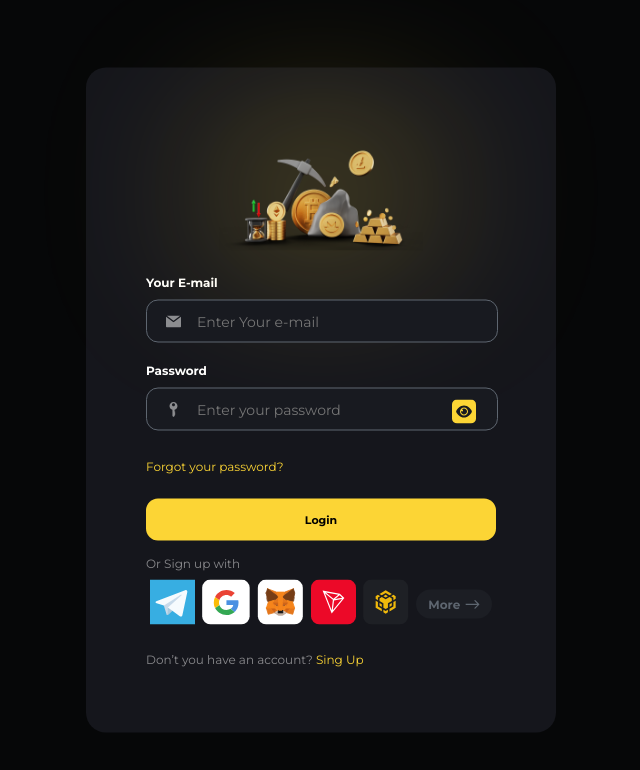
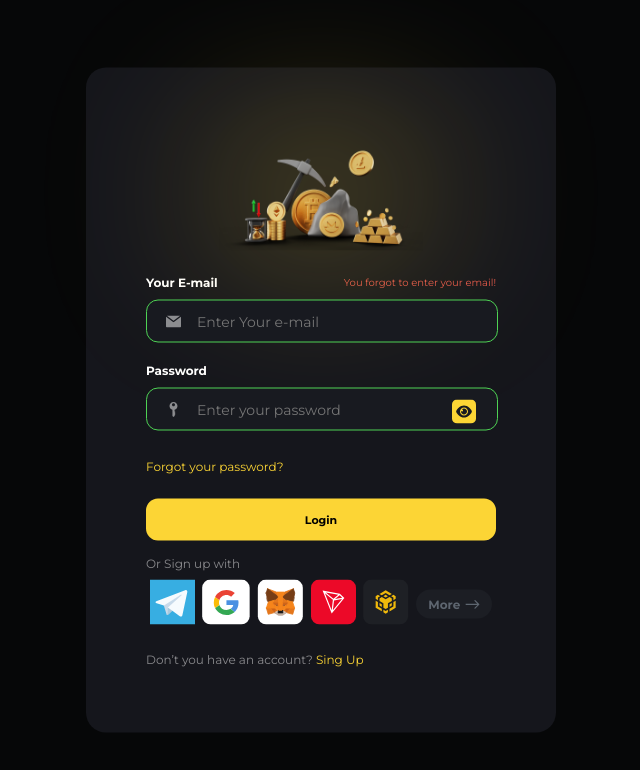
Before and after one commit to dmitro3/casino, a Next.js app: page /home/components/SignInModal/SignInModal in a window 1280 px wide. Shown: the top 770 px of the page, without its empty margins (319-959 px from the left). Built offline with nearby package versions, Linux system fonts and the light colour scheme.

Commit message:
add invalid state input

```diff
--- a/src/components/Input/Input.module.scss
+++ b/src/components/Input/Input.module.scss
@@ -13,6 +13,39 @@
         font-weight: 400;
         font-size: 14px;
       }
+}
+
+.invalidRootInput {
+  background-color: inherit;
+  border-radius: 12px;
+  border: 1px solid #E2574B;
+  width: 300px;
+  padding: 10px;
+  color: white;
+  text-indent: 40px;
+  font-size: 18px;
+
+  &::placeholder {
+      font-family: 'Montserrat';
+      font-weight: 400;
+      font-size: 14px;
+    }
+}
+.validRootInput {
+  background-color: inherit;
+  border-radius: 12px;
+  border: 1px solid #4ED254;
+  width: 300px;
+  padding: 10px;
+  color: white;
+  text-indent: 40px;
+  font-size: 18px;
+
+  &::placeholder {
+      font-family: 'Montserrat';
+      font-weight: 400;
+      font-size: 14px;
+    }
 }
 
 .inputContainer {
--- a/src/components/Input/Input.tsx
+++ b/src/components/Input/Input.tsx
@@ -16,7 +16,7 @@ const Input: FC<Props> = ({ placeholder, icon, customStyles, password }) => {
       <div className={styles.inputIcon}>{icon}</div>
       <input
         placeholder={placeholder}
-        className={`${styles.rootInput} ${customStyles}`}
+        className={`${styles.rootInput}  ${styles.invalidRootInput} ${styles.validRootInput} ${customStyles}`}
       />
       <div className={styles.inputIconRight}>
         {password && <PasswordAyes />}
--- a/src/pages/home/components/SignInModal/SignInModal.module.scss
+++ b/src/pages/home/components/SignInModal/SignInModal.module.scss
@@ -31,6 +31,28 @@
 
     &Block {
 
+      &Text {
+        display: flex;
+        align-items: center;
+        justify-content: space-between;
+
+
+        >p {
+          color:#fff;
+          font-weight: 700;
+         font-size: 12px;
+         font-family: 'Montserrat';
+         margin-top: 20px;
+         }
+
+         >span {
+          margin-top: 20px;
+          font-weight: 400;
+          font-size: 10px;
+          color: #E2574B;
+         }
+      }
+
       input {
         display: flex;
         align-items: center;
@@ -40,6 +62,8 @@
         padding: 10px;
         margin-top: 10px;
       }
+
+
 
       >p {
         color:#fff;
--- a/src/pages/home/components/SignInModal/SignInModal.tsx
+++ b/src/pages/home/components/SignInModal/SignInModal.tsx
@@ -36,7 +36,11 @@ const SignInModal: FC<Props> = ({ toggleModal }: Props) => {
         </div>
         <div className={styles.inputContainer}>
           <div className={styles.inputContainerBlock}>
-            <p>Your E-mail</p>
+            <div className={styles.inputContainerBlockText}>
+              <p>Your E-mail</p>
+              <span>You forgot to enter your email!</span>
+            </div>
+
             <Input
               password={false}
               customStyles={styles.inputContainerBlockInput}
--- a/src/pages/home/index.tsx
+++ b/src/pages/home/index.tsx
@@ -16,7 +16,7 @@ import styles from './index.module.scss';
 const HomeContainer: FC = () => {
   const [registrationModalVisible, setRegistrationModalVisible] =
     useState(false);
-  const [signInModalVisible, setSignInModalVisible] = useState(false);
+  const [signInModalVisible, setSignInModalVisible] = useState(true);
   const [successfulModalVisible, setSuccessfulModalVisible] = useState(false);
 
   const toggleRegistrationModal = () => {
```
